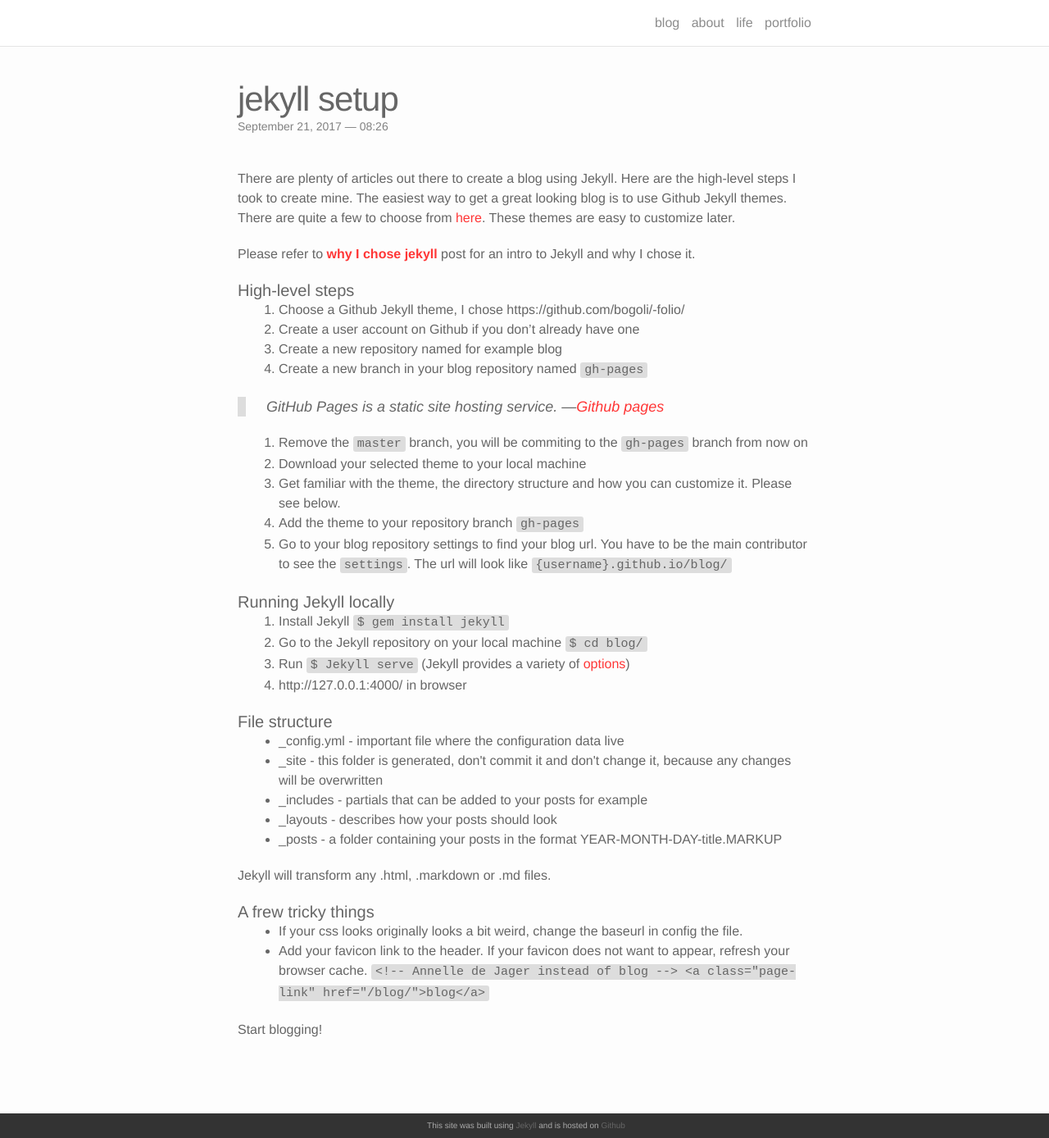
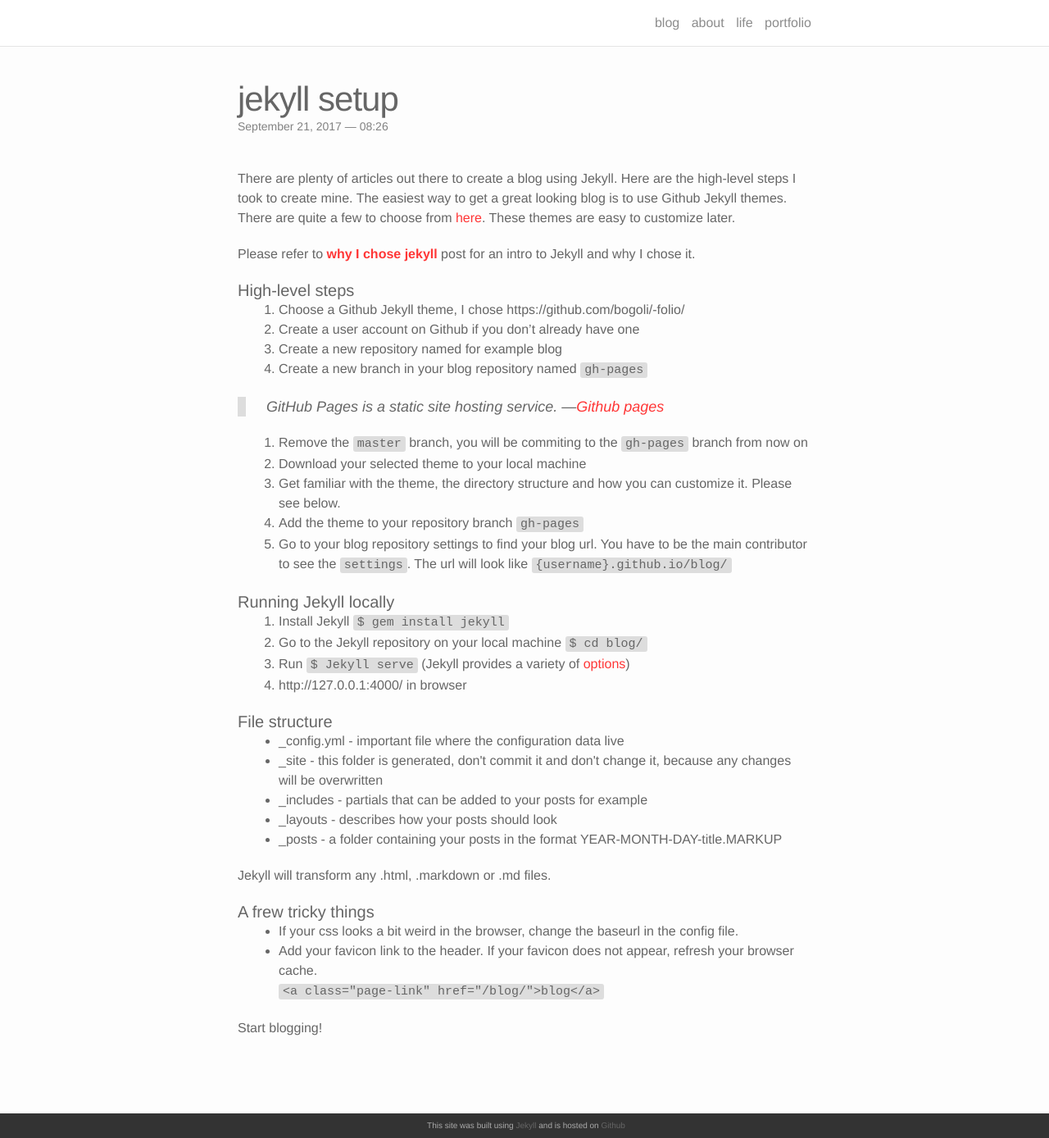
Before and after one commit to annelledejager/blog, a Jekyll site: the page built from _posts/2017-09-21-howjekyll.markdown, in a window 1280 px wide and 1388 px high. Shown: the whole window at 82% size. Built offline with Jekyll 4.4.1, drawn with Linux system fonts in a browser that asks for light colours; nearby versions of some CDN libraries; comment, search, counter and statistics services are not loaded.

Commit message:
Add <br />

````diff
--- a/_posts/2017-09-21-howjekyll.markdown
+++ b/_posts/2017-09-21-howjekyll.markdown
@@ -45,9 +45,9 @@
 Jekyll will transform any .html, .markdown or .md files.
 
 #### A frew tricky things
-- If your css looks originally looks a bit weird, change the baseurl in config the file.
-- Add your favicon link to the header.  If your favicon does not want to appear, refresh your browser cache.
-```<!-- {{ site.title }} instead of blog -->
-<a class="page-link" href="{{ site.baseurl }}/">blog</a>```
+- If your css looks a bit weird in the browser, change the baseurl in the config file.
+- Add your favicon link to the header.  If your favicon does not appear, refresh your browser cache.
+<br />
+```<a class="page-link" href="{{ site.baseurl }}/">blog</a>```
 
 Start blogging!
````
